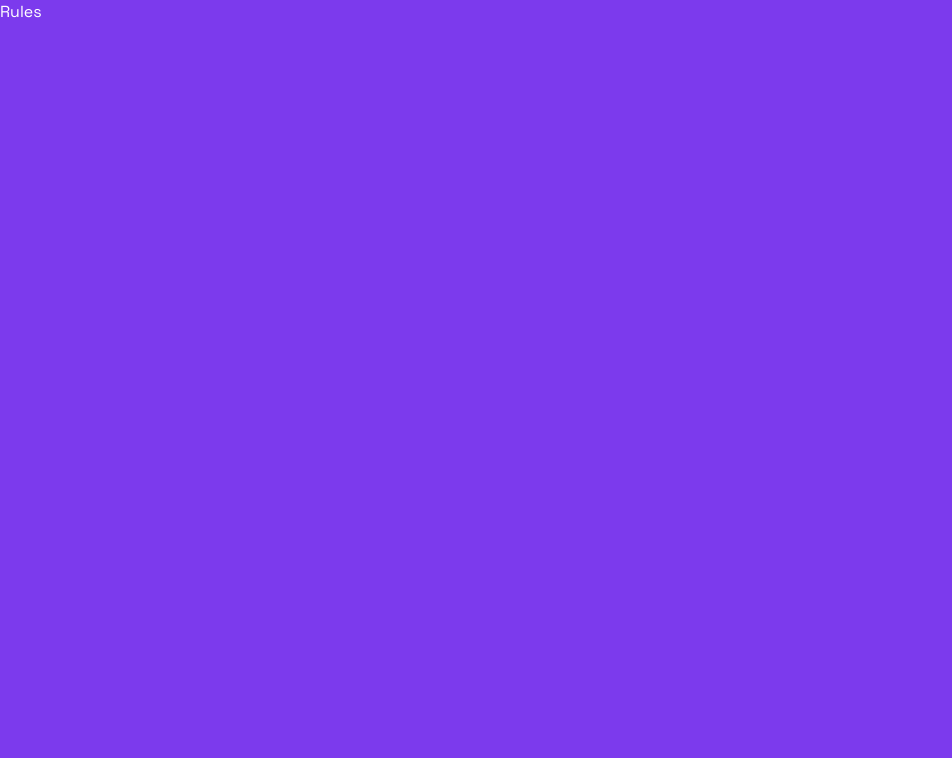
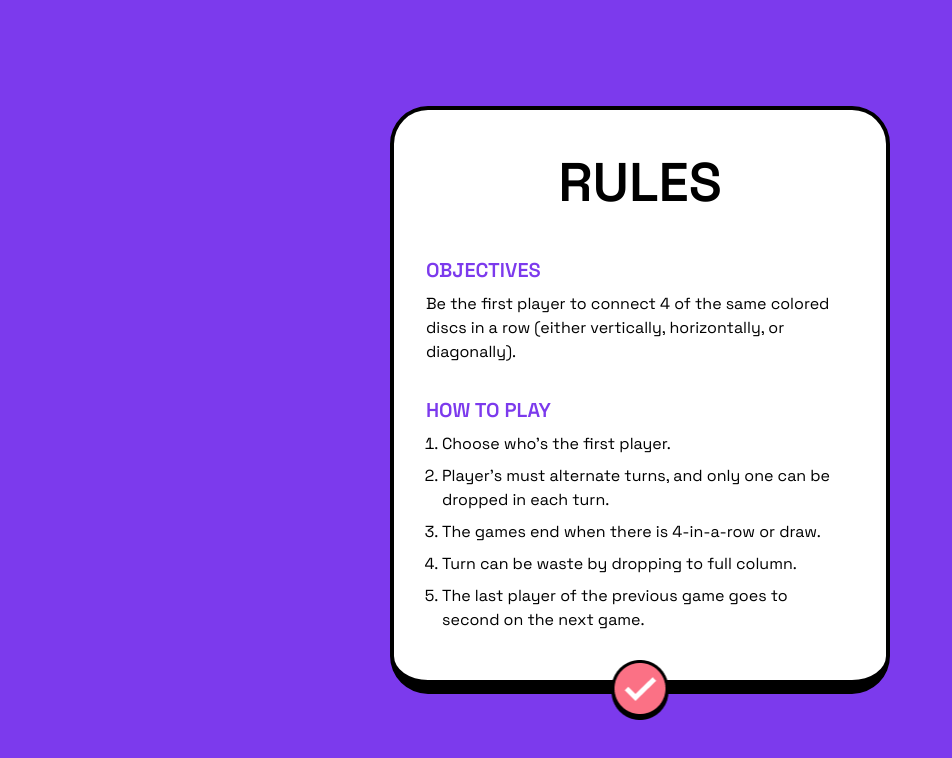
Before and after one commit to BillyJoelBallola/connect_four_game, a React (Vite) app: page /rules in a window 1280 px wide. Shown: the top 758 px of the page, without its empty margins (0-952 px from the left). Built offline with nearby package versions, Linux system fonts and the light colour scheme.

Commit message:
rules page

```diff
--- a/index.html
+++ b/index.html
@@ -3,6 +3,7 @@
   <head>
     <meta charset="UTF-8" />
     <link rel="icon" type="image/png" href="/logo.png" />
+    <meta name="description" content="connect four game" />
     <meta name="viewport" content="width=device-width, initial-scale=1.0" />
     <title>Connect Four</title>
   </head>
--- a/src/index.css
+++ b/src/index.css
@@ -10,6 +10,10 @@ body {
 
 .custom-shadow {
   @apply shadow-[0_4px_0_4px_rgba(0,0,0,1)];
+}
+
+.lg-border-white {
+  @apply border-4 border-black rounded-[38px] border-b-[14px];
 }
 
 .lg-border {
--- a/src/pages/Game.jsx
+++ b/src/pages/Game.jsx
@@ -9,6 +9,7 @@ import CustomModal from "../components/CustomModal";
 // [/] winner
 // [/] scoring
 // [/] play again
+// [x] diagonal checking
 // [x] pause?
 // [x] settings?
 
@@ -58,7 +59,7 @@ const Game = () => {
   const isWinner = (arr, rowIdx, colIdx) => {
     const row = arr[rowIdx];
 
-    const checkX = (startCol, direction) => {
+    const checkHorizontal = (startCol, direction) => {
       let count = 0;
 
       for (let col = startCol; col >= 0 && col < row.length; col += direction) {
@@ -75,7 +76,7 @@ const Game = () => {
       return false;
     };
 
-    const checkY = (startRow, col) => {
+    const checkTop = (startRow, col) => {
       let count = 0;
 
       for (let row = startRow; row >= 0 && row < arr.length; row += 1) {
@@ -92,7 +93,7 @@ const Game = () => {
       return false;
     };
 
-    const checKTie = () => {
+    const checKDraw = () => {
       if (rowIdx !== 0) return;
 
       const firstLayer = arr[0];
@@ -105,13 +106,13 @@ const Game = () => {
       }
     };
 
-    if (checKTie()) {
+    if (checKDraw()) {
       setIsDraw(true);
       return;
     }
 
     // left
-    if (checkX(colIdx, -1)) {
+    if (checkHorizontal(colIdx, -1)) {
       const victor = attacker === 1 ? "playerOne" : "playerTwo";
       setScores((current) => ({
         ...current,
@@ -121,7 +122,7 @@ const Game = () => {
     }
 
     // right
-    if (checkX(colIdx, 1)) {
+    if (checkHorizontal(colIdx, 1)) {
       const victor = attacker === 1 ? "playerOne" : "playerTwo";
       setScores((current) => ({
         ...current,
@@ -131,7 +132,7 @@ const Game = () => {
     }
 
     // top
-    if (checkY(rowIdx, colIdx)) {
+    if (checkTop(rowIdx, colIdx)) {
       const victor = attacker === 1 ? "playerOne" : "playerTwo";
       setScores((current) => ({
         ...current,
@@ -142,6 +143,7 @@ const Game = () => {
   };
 
   const placeAttack = (colIdx) => {
+    const newCircles = [...circles];
     let rowIdx = 0;
 
     const placingAttack = (arr, colIdx, level) => {
@@ -155,9 +157,8 @@ const Game = () => {
       }
     };
 
-    const newCircles = [...circles];
+    setCircles(newCircles);
     placingAttack(newCircles, colIdx, 1);
-    setCircles(newCircles);
     isWinner(newCircles, rowIdx, colIdx);
     switchAttacker();
     setTimer(30);
@@ -167,7 +168,6 @@ const Game = () => {
     resetBoard();
     setIsVictor(false);
     setIsDraw(false);
-    switchAttacker();
   };
 
   useEffect(() => {
@@ -183,10 +183,11 @@ const Game = () => {
     }, [1000]);
 
     return () => clearInterval(intervalId);
-  }, [timer, attacker]);
+  }, [timer, attacker, isVictor, isDraw]);
 
   useEffect(() => {
     setFirstLoad(() => attacker === 0);
+    setTimer(30);
   }, [attacker]);
 
   return (
--- a/src/pages/Rules.jsx
+++ b/src/pages/Rules.jsx
@@ -1,7 +1,45 @@
 import React from "react";
+import { NavLink } from "react-router-dom";
 
 const Rules = () => {
-  return <div>Rules</div>;
+  return (
+    <div className="grid place-items-center h-screen">
+      <div className="relative grid gap-8 lg-border-white text-black bg-white p-4 pb-8 md:p-8 md:pb-12 md:w-[500px] w-[90%]">
+        <h1 className="text-center text-[3rem] md:text-[3.4rem] font-semibold">
+          RULES
+        </h1>
+        <div className="grid gap-2">
+          <h2 className="text-xl font-semibold text-violet-600">OBJECTIVES</h2>
+          <p>
+            Be the first player to connect 4 of the same colored discs in a row
+            (either vertically, horizontally, or diagonally).
+          </p>
+        </div>
+        <div className="grid gap-2">
+          <h2 className="text-xl font-semibold text-violet-600">HOW TO PLAY</h2>
+          <ol className="list-decimal px-4 grid gap-2">
+            <li>Choose who's the first player.</li>
+            <li>
+              Player's must alternate turns, and only one can be dropped in each
+              turn.
+            </li>
+            <li>The games end when there is 4-in-a-row or draw.</li>
+            <li>Turn can be waste by dropping to full column.</li>
+            <li>
+              The last player of the previous game goes to second on the next
+              game.
+            </li>
+          </ol>
+        </div>
+        <NavLink
+          to={"/"}
+          className="absolute left-[50%] -translate-x-[50%] -bottom-10"
+        >
+          <img src="/check.png" alt="check" />
+        </NavLink>
+      </div>
+    </div>
+  );
 };
 
 export default Rules;
```
